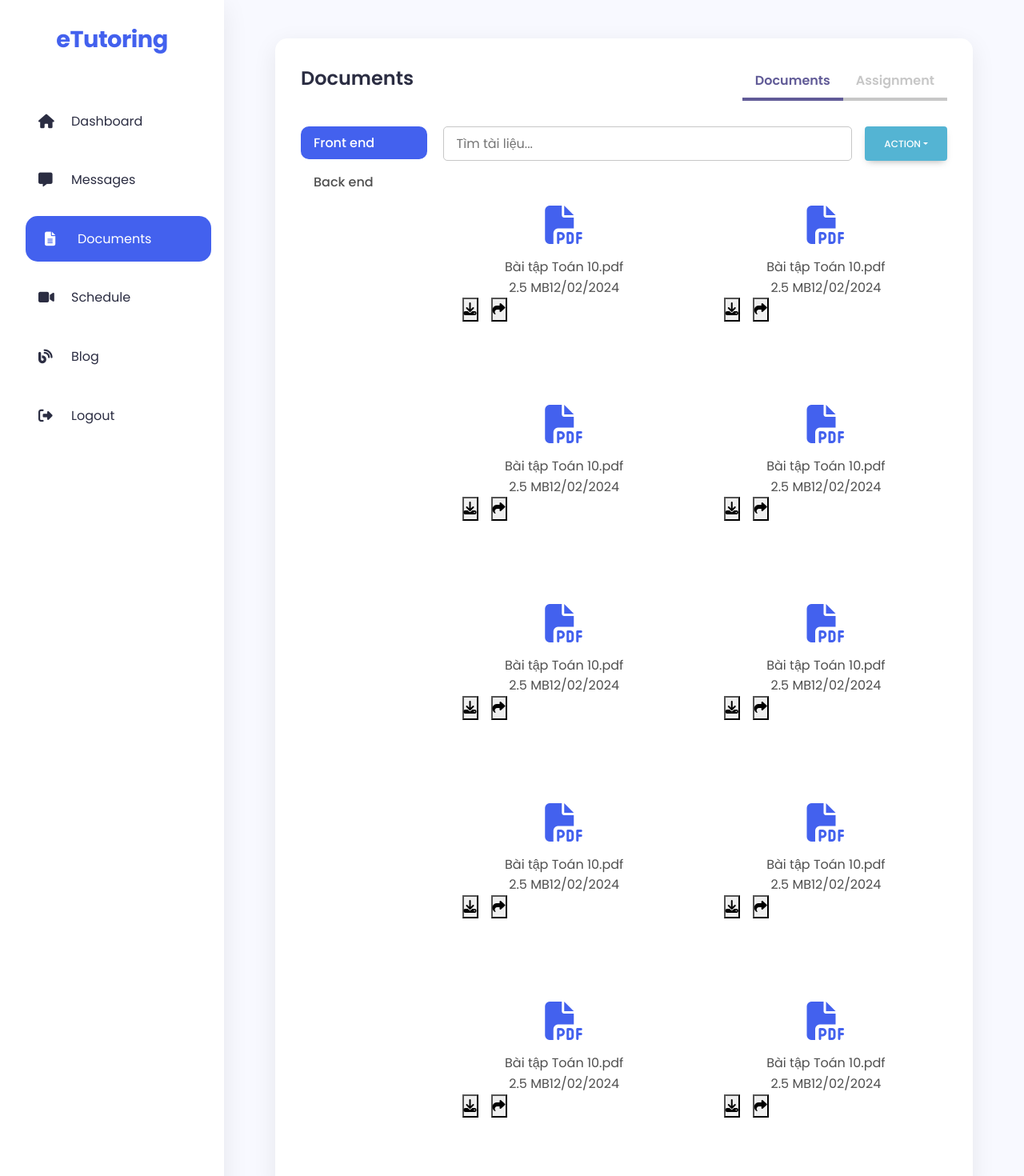
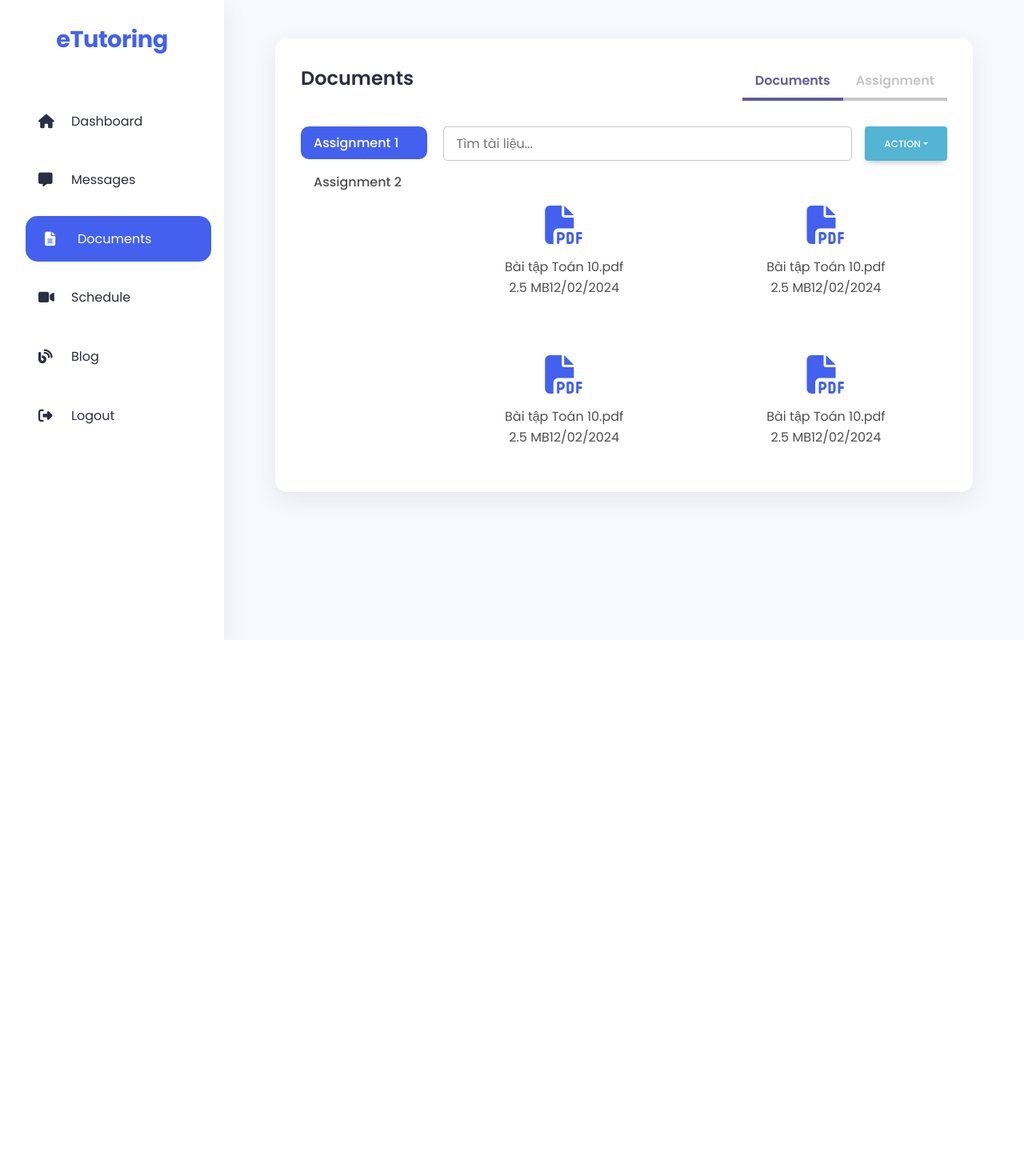
Before and after one commit to quanlagch211111/Enterprise_Poormans, a React (Create React App) app in the folder Frontend/: page /document in a window 1280 px wide. Shown: the top 1470 px of the page at 80% size. After the commit the page ends 800 px from the top, so only its background shows below. Built offline with nearby package versions, Linux system fonts and the light colour scheme; what @mobiscroll/react would draw is missing.

Commit message:
update document

```diff
--- a/Frontend/src/styles/page/_document.scss
+++ b/Frontend/src/styles/page/_document.scss
@@ -12,6 +12,37 @@
   display: grid;
   grid-template-columns: repeat(auto-fit, minmax(200px, 1fr));
   gap: 1.5rem;
+  max-height: 350px;
+  overflow-y: auto;
+}
+
+.assignment-grid {
+  height: 350px;
+  overflow-y: auto;
+}
+.assignment-container {
+  width: 100%;
+}
+.assignment-delete {
+  color: #fa5454;
+  cursor: pointer;
+  &:hover {
+    color: #fe6c6a;
+  }
+}
+
+.assignment-card {
+  cursor: pointer;
+}
+
+.assignment-icon {
+  color: var(--primary);
+}
+.input-file-container {
+  width: 100%;
+}
+.input-file {
+  width: 80%;
 }
 
 .document-card {
@@ -20,6 +51,7 @@
   border-radius: var(--border-radius);
   text-align: center;
   transition: transform 0.3s ease;
+  cursor: pointer;
 }
 
 .document-icon {
--- a/Frontend/src/views/Document/Document.jsx
+++ b/Frontend/src/views/Document/Document.jsx
@@ -4,10 +4,12 @@ import {
   MDBDropdownItem,
   MDBDropdownToggle,
   MDBDropdownMenu,
+  MDBFile,
 } from "mdb-react-ui-kit";
 import React, { useState } from "react";
 export const Document = () => {
   const [isAssignment, setAssignment] = useState(false);
+  const role = "STUDENT";
   const toggleAssignment = () => {
     setAssignment(!isAssignment);
   };
@@ -36,12 +38,28 @@ export const Document = () => {
 
         <div className="docs-sidebar d-flex flex-row ">
           <div className="left-side d-flex flex-column gap-2">
-            <span className="class-name active">Front end</span>
-            <span className="class-name">Back end</span>
+            <span className="class-name active">Assignment 1</span>
+            <span className="class-name">Assignment 2</span>
           </div>
           {!isAssignment ? (
             <div className="right-side ">
               <div className="document-actions ">
+                {role === "ADMIN" && (
+                  <>
+                    <div className="text-center w-100">
+                      <p className="text-center">Student Name && Tutor Name</p>
+                    </div>
+                  </>
+                )}
+                {role === "TEACHER" && (
+                  <>
+                    <div className="d-flex justify-content-end w-100">
+                      <MDBBtn>Upload</MDBBtn>
+                    </div>
+                  </>
+                )}
+                {role === "STUDENT" && (
+                  <>
                     <input
                       type="text"
                       className="search-bar-docs"
@@ -55,6 +73,8 @@ export const Document = () => {
                         <MDBDropdownItem link>Word</MDBDropdownItem>
                       </MDBDropdownMenu>
                     </MDBDropdown>
+                  </>
+                )}
               </div>
               <div className="document-grid">
                 <div className="document-card">
@@ -64,13 +84,13 @@ export const Document = () => {
                     <span className="document-size">2.5 MB</span>
                     <span className="document-date">12/02/2024</span>
                   </div>
-                  <div className="document-actions">
-                    <button className="btn-icon">
-                      <i className="fas fa-download"></i>
-                    </button>
-                    <button className="btn-icon">
-                      <i className="fas fa-share"></i>
-                    </button>
+                </div>
+                <div className="document-card">
+                  <i className="fas fa-file-pdf document-icon"></i>
+                  <div className="document-name">Bài tập Toán 10.pdf</div>
+                  <div className="document-meta">
+                    <span className="document-size">2.5 MB</span>
+                    <span className="document-date">12/02/2024</span>
                   </div>
                 </div>
                 <div className="document-card">
@@ -80,13 +100,13 @@ export const Document = () => {
                     <span className="document-size">2.5 MB</span>
                     <span className="document-date">12/02/2024</span>
                   </div>
-                  <div className="document-actions">
-                    <button className="btn-icon">
-                      <i className="fas fa-download"></i>
-                    </button>
-                    <button className="btn-icon">
-                      <i className="fas fa-share"></i>
-                    </button>
+                </div>
+                <div className="document-card">
+                  <i className="fas fa-file-pdf document-icon"></i>
+                  <div className="document-name">Bài tập Toán 10.pdf</div>
+                  <div className="document-meta">
+                    <span className="document-size">2.5 MB</span>
+                    <span className="document-date">12/02/2024</span>
                   </div>
                 </div>
                 <div className="document-card">
@@ -96,13 +116,13 @@ export const Document = () => {
                     <span className="document-size">2.5 MB</span>
                     <span className="document-date">12/02/2024</span>
                   </div>
-                  <div className="document-actions">
-                    <button className="btn-icon">
-                      <i className="fas fa-download"></i>
-                    </button>
-                    <button className="btn-icon">
-                      <i className="fas fa-share"></i>
-                    </button>
+                </div>
+                <div className="document-card">
+                  <i className="fas fa-file-pdf document-icon"></i>
+                  <div className="document-name">Bài tập Toán 10.pdf</div>
+                  <div className="document-meta">
+                    <span className="document-size">2.5 MB</span>
+                    <span className="document-date">12/02/2024</span>
                   </div>
                 </div>
                 <div className="document-card">
@@ -112,13 +132,13 @@ export const Document = () => {
                     <span className="document-size">2.5 MB</span>
                     <span className="document-date">12/02/2024</span>
                   </div>
-                  <div className="document-actions">
-                    <button className="btn-icon">
-                      <i className="fas fa-download"></i>
-                    </button>
-                    <button className="btn-icon">
-                      <i className="fas fa-share"></i>
-                    </button>
+                </div>
+                <div className="document-card">
+                  <i className="fas fa-file-pdf document-icon"></i>
+                  <div className="document-name">Bài tập Toán 10.pdf</div>
+                  <div className="document-meta">
+                    <span className="document-size">2.5 MB</span>
+                    <span className="document-date">12/02/2024</span>
                   </div>
                 </div>
                 <div className="document-card">
@@ -128,13 +148,13 @@ export const Document = () => {
                     <span className="document-size">2.5 MB</span>
                     <span className="document-date">12/02/2024</span>
                   </div>
-                  <div className="document-actions">
-                    <button className="btn-icon">
-                      <i className="fas fa-download"></i>
-                    </button>
-                    <button className="btn-icon">
-                      <i className="fas fa-share"></i>
-                    </button>
+                </div>
+                <div className="document-card">
+                  <i className="fas fa-file-pdf document-icon"></i>
+                  <div className="document-name">Bài tập Toán 10.pdf</div>
+                  <div className="document-meta">
+                    <span className="document-size">2.5 MB</span>
+                    <span className="document-date">12/02/2024</span>
                   </div>
                 </div>
                 <div className="document-card">
@@ -144,83 +164,56 @@ export const Document = () => {
                     <span className="document-size">2.5 MB</span>
                     <span className="document-date">12/02/2024</span>
                   </div>
-                  <div className="document-actions">
-                    <button className="btn-icon">
-                      <i className="fas fa-download"></i>
-                    </button>
-                    <button className="btn-icon">
-                      <i className="fas fa-share"></i>
-                    </button>
-                  </div>
-                </div>
-                <div className="document-card">
-                  <i className="fas fa-file-pdf document-icon"></i>
-                  <div className="document-name">Bài tập Toán 10.pdf</div>
-                  <div className="document-meta">
-                    <span className="document-size">2.5 MB</span>
-                    <span className="document-date">12/02/2024</span>
-                  </div>
-                  <div className="document-actions">
-                    <button className="btn-icon">
-                      <i className="fas fa-download"></i>
-                    </button>
-                    <button className="btn-icon">
-                      <i className="fas fa-share"></i>
-                    </button>
-                  </div>
-                </div>
-                <div className="document-card">
-                  <i className="fas fa-file-pdf document-icon"></i>
-                  <div className="document-name">Bài tập Toán 10.pdf</div>
-                  <div className="document-meta">
-                    <span className="document-size">2.5 MB</span>
-                    <span className="document-date">12/02/2024</span>
-                  </div>
-                  <div className="document-actions">
-                    <button className="btn-icon">
-                      <i className="fas fa-download"></i>
-                    </button>
-                    <button className="btn-icon">
-                      <i className="fas fa-share"></i>
-                    </button>
-                  </div>
-                </div>
-                <div className="document-card">
-                  <i className="fas fa-file-pdf document-icon"></i>
-                  <div className="document-name">Bài tập Toán 10.pdf</div>
-                  <div className="document-meta">
-                    <span className="document-size">2.5 MB</span>
-                    <span className="document-date">12/02/2024</span>
-                  </div>
-                  <div className="document-actions">
-                    <button className="btn-icon">
-                      <i className="fas fa-download"></i>
-                    </button>
-                    <button className="btn-icon">
-                      <i className="fas fa-share"></i>
-                    </button>
-                  </div>
-                </div>
-                <div className="document-card">
-                  <i className="fas fa-file-pdf document-icon"></i>
-                  <div className="document-name">Bài tập Toán 10.pdf</div>
-                  <div className="document-meta">
-                    <span className="document-size">2.5 MB</span>
-                    <span className="document-date">12/02/2024</span>
-                  </div>
-                  <div className="document-actions">
-                    <button className="btn-icon">
-                      <i className="fas fa-download"></i>
-                    </button>
-                    <button className="btn-icon">
-                      <i className="fas fa-share"></i>
-                    </button>
-                  </div>
                 </div>
               </div>
             </div>
           ) : (
-            <div className="right-side">Don't have any thing</div>
+            <div className="right-side">
+              <div className="assignment-grid d-flex align-items-start flex-column mb-3">
+                {/* PDF file  */}
+                <div className="assignment-container d-flex flex-row align-items-center justify-content-between">
+                  <div className=" assignment-card  d-flex flex-row align-items-center gap-2">
+                    <i className="fas fa-file-pdf assignment-icon"></i>
+                    <div className="assignment-name">Bài tập Toán 10.pdf</div>
+                    <div className="assignment-meta d-flex flex-row gap-2">
+                      <span className="assignment-size">2.5 MB</span>
+                      <span className="assignment-date">12/02/2024</span>
+                    </div>
+                  </div>
+                  <div className="action-assignment">
+                    <i class="fa-solid fa-trash assignment-delete"></i>
+                  </div>
+                </div>
+                {/* Word file  */}
+                <div className="assignment-container d-flex flex-row align-items-center justify-content-between">
+                  <div className=" assignment-card  d-flex flex-row align-items-center gap-2">
+                    <i className="fa-solid fa-file-word assignment-icon"></i>
+                    <div className="assignment-name">Bài tập Toán 10.pdf</div>
+                    <div className="assignment-meta d-flex flex-row gap-2">
+                      <span className="assignment-size">2.5 MB</span>
+                      <span className="assignment-date">12/02/2024</span>
+                    </div>
+                  </div>
+                  <div className="action-assignment">
+                    <i class="fa-solid fa-trash assignment-delete"></i>
+                  </div>
+                </div>
+              </div>
+              {role === "STUDENT" && (
+                <div className="input-file-container d-flex flex-row gap-2">
+                  <div className="input-file">
+                    <MDBFile
+                      label="Input File Assignment"
+                      id="formFileMultiple"
+                      multiple
+                    />
+                  </div>
+                  <div className="action-input d-flex align-items-end">
+                    <MDBBtn>Upload</MDBBtn>
+                  </div>
+                </div>
+              )}
+            </div>
           )}
         </div>
       </div>
```
Lines whose indentation alone changed are shown as unchanged.
